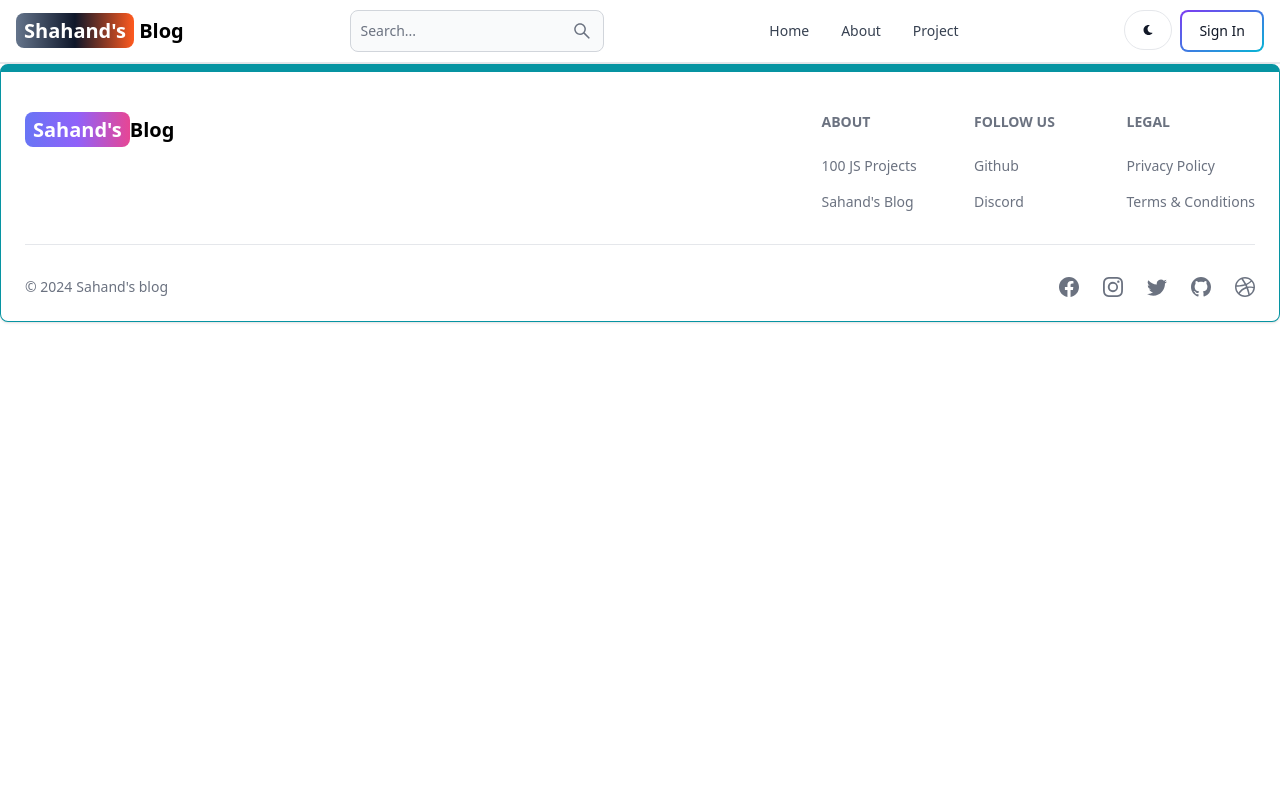
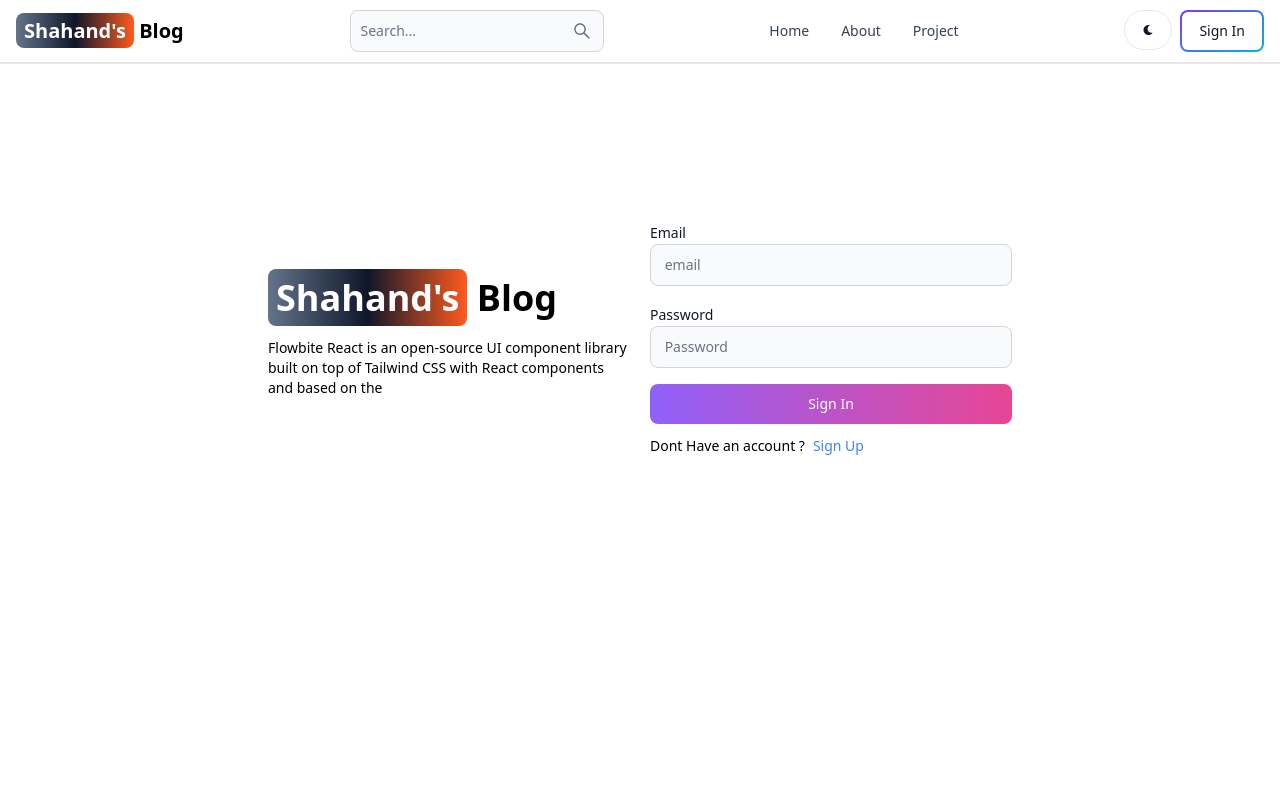
Before and after one commit to jabiryoosuf/Blog-with-Dashboard, a React (Vite) app in the folder client/: page /signin in a window 1280 px wide. Shown: the top 800 px of the page. Built offline with nearby package versions, Linux system fonts and the light colour scheme.

Commit message:
complete signin page functionality

```diff
--- a/client/src/pages/SignIn.jsx
+++ b/client/src/pages/SignIn.jsx
@@ -1,9 +1,103 @@
-import React from 'react'
+import { Alert, Button, Label, Spinner, TextInput } from "flowbite-react";
+import React, { useState } from "react";
+import { Link, useNavigate } from "react-router-dom";
 
 export default function SignIn() {
+  const [formdata, setFormdata] = useState({});
+  const [errorMessage, setErrorMessage] = useState(null);
+  const [loading, setLoading] = useState(false);
+
+  const navigate= useNavigate()
+
+  const handleChange = (e) => {
+    setFormdata({ ...formdata, [e.target.id]: e.target.value });
+  };
+  // console.log(formdata);
+  const handleSubmit = async (e) => {
+    e.preventDefault();
+    if ( !formdata.email || !formdata.password) {
+      return setErrorMessage("please fill the all fields");
+    }
+    try {
+      setLoading(true);
+      setErrorMessage(null)
+      const res = await fetch("/api/auth/signin", {
+        method: "POST",
+        headers: { "Content-type": "application/json" },
+        body: JSON.stringify(formdata),
+      });
+      const data = await res.json();
+      if(data.success===false){
+       return setErrorMessage(data.message)
+      }
+      setLoading(false);
+      if(res.ok){
+        navigate('/')
+      }
+    } catch (error) {
+      setErrorMessage(error.message)
+      setLoading(false)
+    }
+  };
   return (
-    <div>
-
+    <div className="min-h-screen mt-36 ">
+      <div className="flex p-3 max-w-3xl flex-col md:flex-row mx-auto md:items-center gap-5">
+        {/* leftside  */}
+        <div className="flex-1">
+          <Link to="/" className=" text-4xl font-bold dark:text-white">
+            <span className="px-2 py-1 bg-gradient-to-r from-slate-500 via-slate-900 to-orange-500 text-white rounded-lg">
+              Shahand's
+            </span>{" "}
+            Blog
+          </Link>
+          <p className="text-sm mt-5">
+            Flowbite React is an open-source UI component library built on top
+            of Tailwind CSS with React components and based on the
+          </p>
+        </div>
+        {/* rightSide  */}
+        <div className="flex-1">
+          <form className="flex flex-col gap-4" onSubmit={handleSubmit}>
+            <div>
+              <Label value="Email" />
+              <TextInput
+                type="email"
+                placeholder=" email"
+                id="email"
+                onChange={handleChange}
+              />
+            </div>
+            <div>
+              <Label value="Password" />
+              <TextInput
+                type="password"
+                placeholder=" Password"
+                id="password"
+                onChange={handleChange}
+              />
+            </div>
+            <Button gradientDuoTone="purpleToPink" type="submit" disabled={loading}>
+              {
+                loading ? (<>
+                <Spinner size='sm'/>
+                <span className="pl-3">loading....</span>
+                </>) : "Sign In"
+              }
+            </Button>
+          </form>
+          <div className="text-sm flex gap-2 mt-3">
+            <span>Dont Have an account ?</span>
+            <Link to="/signup" className="text-blue-500">
+              Sign Up
+            </Link>
+          </div>
+          {errorMessage && (
+            <Alert className="mt-5" color="failure">
+              {errorMessage}
+            </Alert>
+          )}
+        </div>
+      </div>
     </div>
-  )
+  );
 }
```
